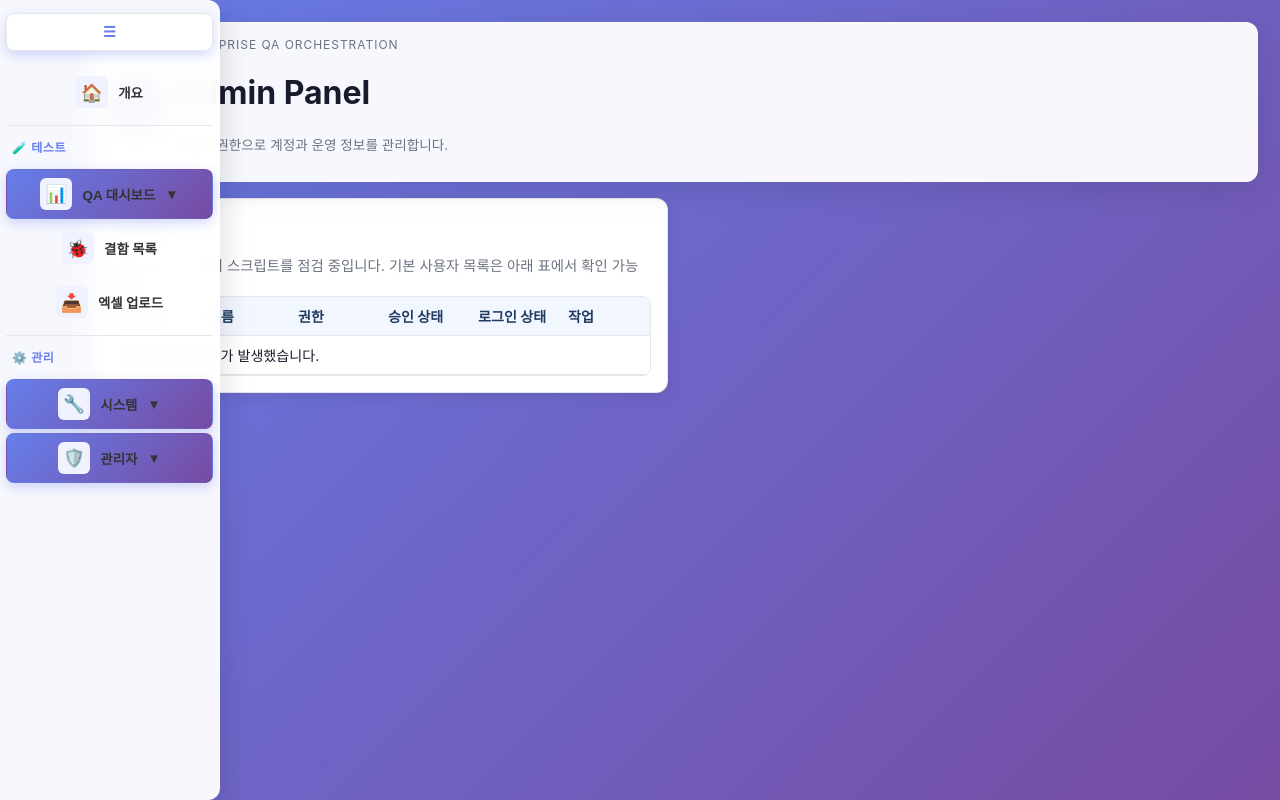
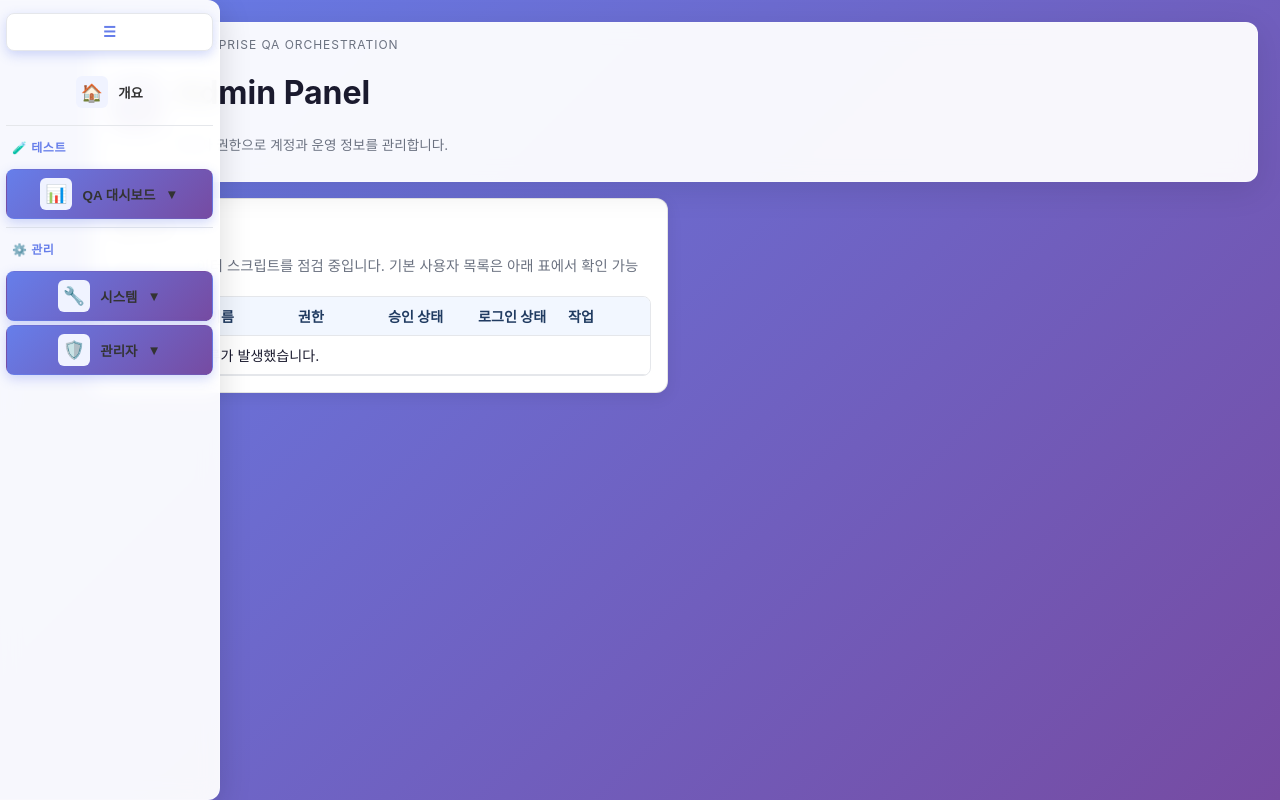
Before and after one commit to WooHyungil/POLIOT_ERP_DashBoard, a Python web app: template cci-auto-orchestrator/server/templates/admin.html in a window 1280 px wide. Run offline with Jinja, Linux system fonts and the light colour scheme; the template is opened without the code that fills it, so the values that code supplies are empty.

Commit message:
🗑️ QA 테스트 섹션 메뉴 정리
- 결함 목록 삭제
- 엑셀 업로드 삭제
- QA 대시보드만 유지

```diff
--- a/cci-auto-orchestrator/config/dashboard_update_state.json
+++ b/cci-auto-orchestrator/config/dashboard_update_state.json
@@ -1,5 +1,5 @@
 {
   "last_defectlist_fingerprint": "5a8ce29dc0c0a1988eedb9078db165e88e3ab7f6",
   "last_notice_at": "2026-03-19T19:06:08",
-  "last_seen_at": "2026-03-19T19:19:07"
+  "last_seen_at": "2026-03-19T19:20:26"
 }
--- a/cci-auto-orchestrator/server/templates/components/side_nav.html
+++ b/cci-auto-orchestrator/server/templates/components/side_nav.html
@@ -22,16 +22,6 @@
 			<a class="side-nav-sublink" data-path="/qa" data-hash="#recentIssueChartSection" href="/qa#recentIssueChartSection">📉 최근이슈통계</a>
 			<a class="side-nav-sublink" data-path="/qa" data-hash="#regularReleaseSection" href="/qa#regularReleaseSection">🚀 정기배포현황</a>
 		</div>
-
-		<a class="side-nav-link" data-path="/defects" href="/defects" title="결함 및 이슈">
-			<span class="side-nav-icon">🐞</span>
-			<span class="side-nav-text">결함 목록</span>
-		</a>
-
-		<a class="side-nav-link" data-path="/excel" href="/excel" title="엑셀 파일 업로드">
-			<span class="side-nav-icon">📥</span>
-			<span class="side-nav-text">엑셀 업로드</span>
-		</a>
 
 		<!-- 섹션: 관리 (⚙️) -->
 		<div class="side-nav-section-label">⚙️ 관리</div>
```
